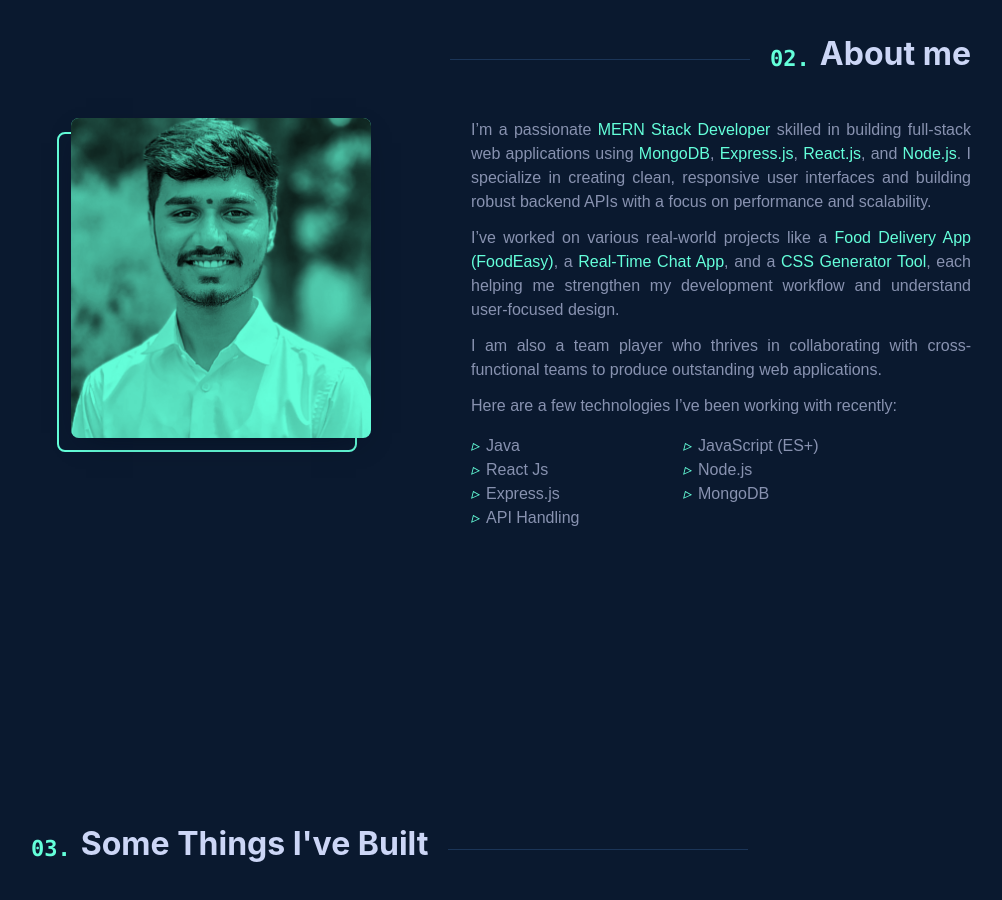
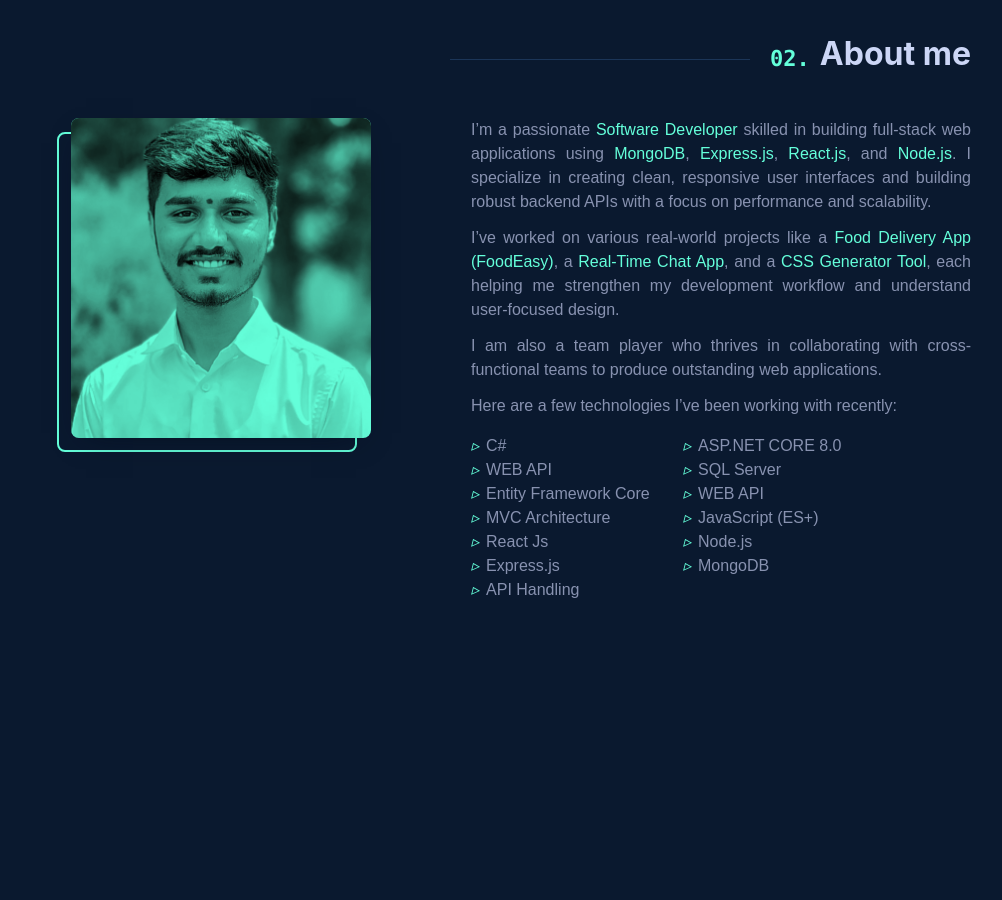
Before and after one commit to Samadhanpatil18/samadhanpatil, a React (Create React App) app: page / in a window 1280 px wide. Shown: the part 960-1860 px from the top of the page, without its empty margins (119-1121 px from the left). Built offline with nearby package versions, Linux system fonts and the light colour scheme.

Commit message:
Update About section to reflect new skills

```diff
--- a/src/components/About/About.js
+++ b/src/components/About/About.js
@@ -39,7 +39,7 @@ const About = () => {
     {/* Text Section */}
    <div className="text-secondaryText font-fontParagraph text-base md:text-justify w-full md:max-w-[350px] lg:max-w-[500px]">
      <p className="mb-3">
-    I’m a passionate <span className="text-themeBlue">MERN Stack Developer</span> skilled in building full-stack web applications using{' '}
+    I’m a passionate <span className="text-themeBlue">Software Developer</span> skilled in building full-stack web applications using{' '}
     <span className="text-themeBlue">MongoDB</span>, <span className="text-themeBlue">Express.js</span>,{' '}
     <span className="text-themeBlue">React.js</span>, and <span className="text-themeBlue">Node.js</span>. I specialize in creating clean,
     responsive user interfaces and building robust backend APIs with a focus on performance and scalability.
@@ -57,7 +57,25 @@ const About = () => {
 
      <ul className="grid grid-cols-custom gap-x-3 overflow-hidden list-none">
     <li>
-      <i className="text-themeBlue leading-3 mr-[7px]">▹</i>Java
+      <i className="text-themeBlue leading-3 mr-[7px]">▹</i>C#
+    </li>
+    <li>
+      <i className="text-themeBlue leading-3 mr-[7px]">▹</i>ASP.NET CORE 8.0
+    </li>
+    <li>
+      <i className="text-themeBlue leading-3 mr-[7px]">▹</i>WEB API
+    </li>
+    <li>
+      <i className="text-themeBlue leading-3 mr-[7px]">▹</i>SQL Server
+    </li>
+    <li>
+      <i className="text-themeBlue leading-3 mr-[7px]">▹</i>Entity Framework Core
+    </li>
+    <li>
+      <i className="text-themeBlue leading-3 mr-[7px]">▹</i>WEB API
+    </li>
+    <li>
+      <i className="text-themeBlue leading-3 mr-[7px]">▹</i>MVC Architecture
     </li>
     <li>
       <i className="text-themeBlue leading-3 mr-[7px]">▹</i>JavaScript (ES+)
```
